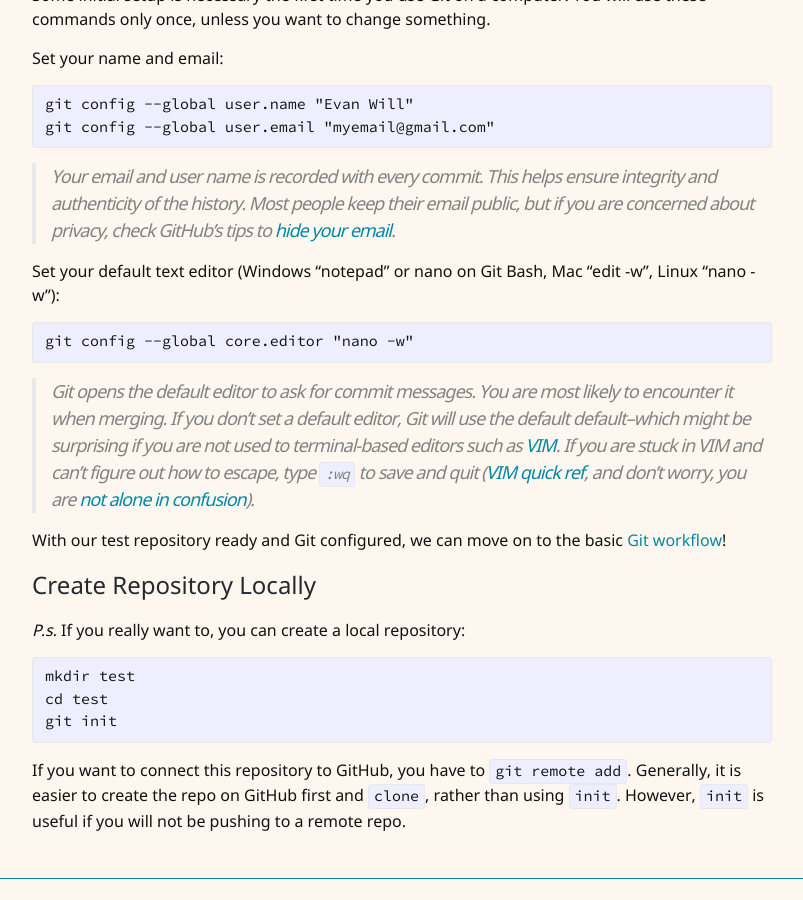
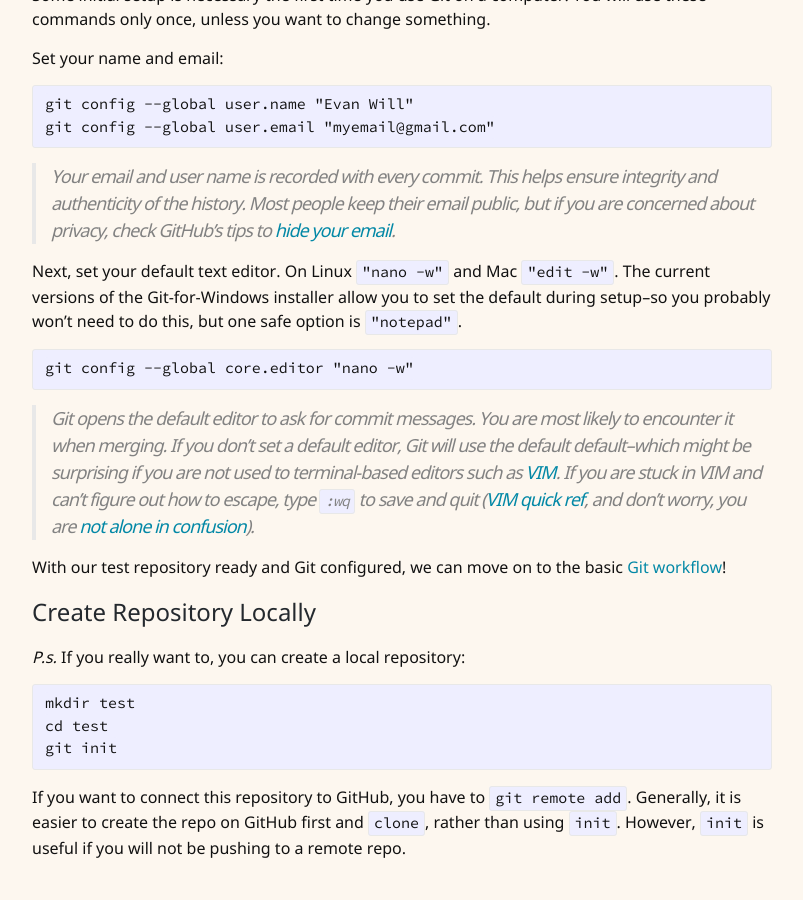
Before and after one commit to evanwill/get-git, a Jekyll site: the page built from 2-setup.md, in a window 1280 px wide and 900 px high, scrolled down 1267 px. Shown: the whole window, without its empty margins (238-1041 px from the left). Built offline with Jekyll 4.4.1, drawn with Linux system fonts in a browser that asks for light colours.

Commit message:
update setup

````diff
--- a/2-setup.md
+++ b/2-setup.md
@@ -59,7 +59,9 @@ git config --global user.email "myemail@gmail.com"
 > This helps ensure integrity and authenticity of the history.
 > Most people keep their email public, but if you are concerned about privacy, check GitHub's tips to [hide your email](https://help.github.com/articles/keeping-your-email-address-private/){:target="_blank"}.
 
-Set your default text editor (Windows "notepad" or nano on Git Bash, Mac "edit -w", Linux "nano -w"):
+Next, set your default text editor.
+On Linux `"nano -w"` and Mac `"edit -w"`.
+The current versions of the Git-for-Windows installer allow you to set the default during setup--so you probably won't need to do this, but one safe option is `"notepad"`.
 
 ```
 git config --global core.editor "nano -w"
````
Also changed, not shown: 0-prep.md (+1 -1 lines).
